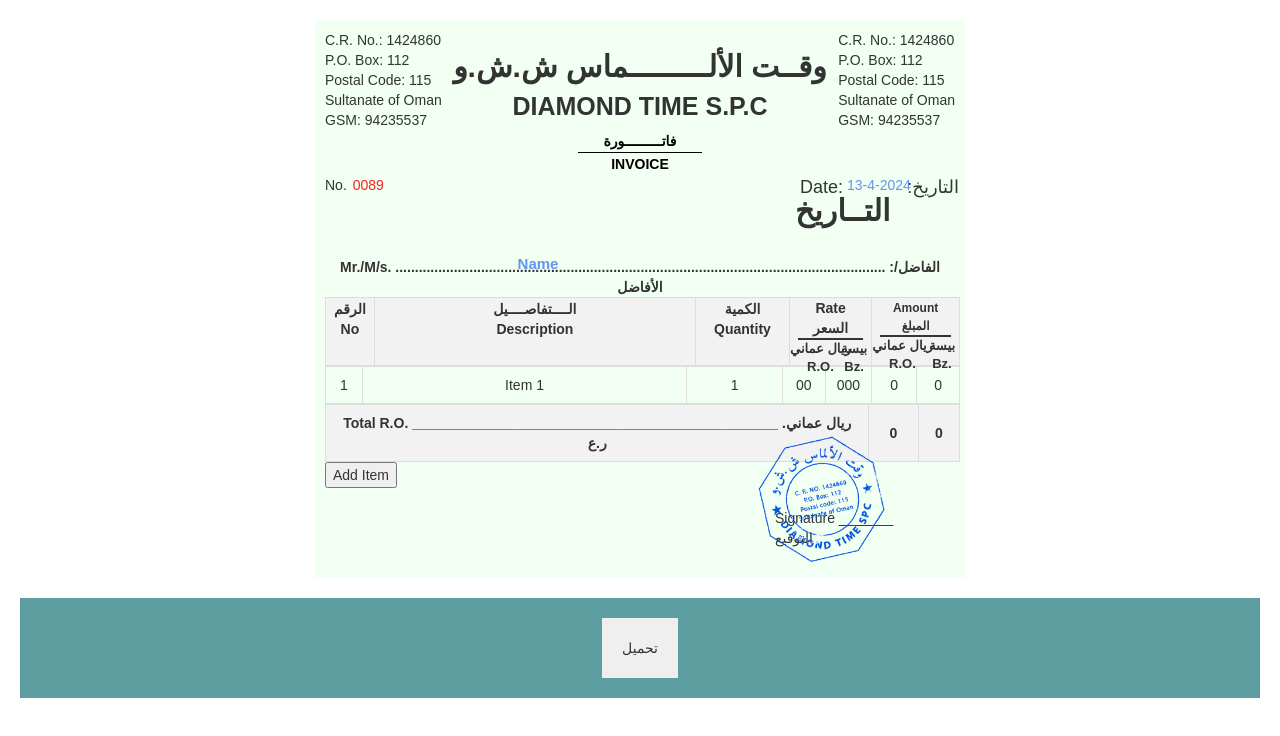
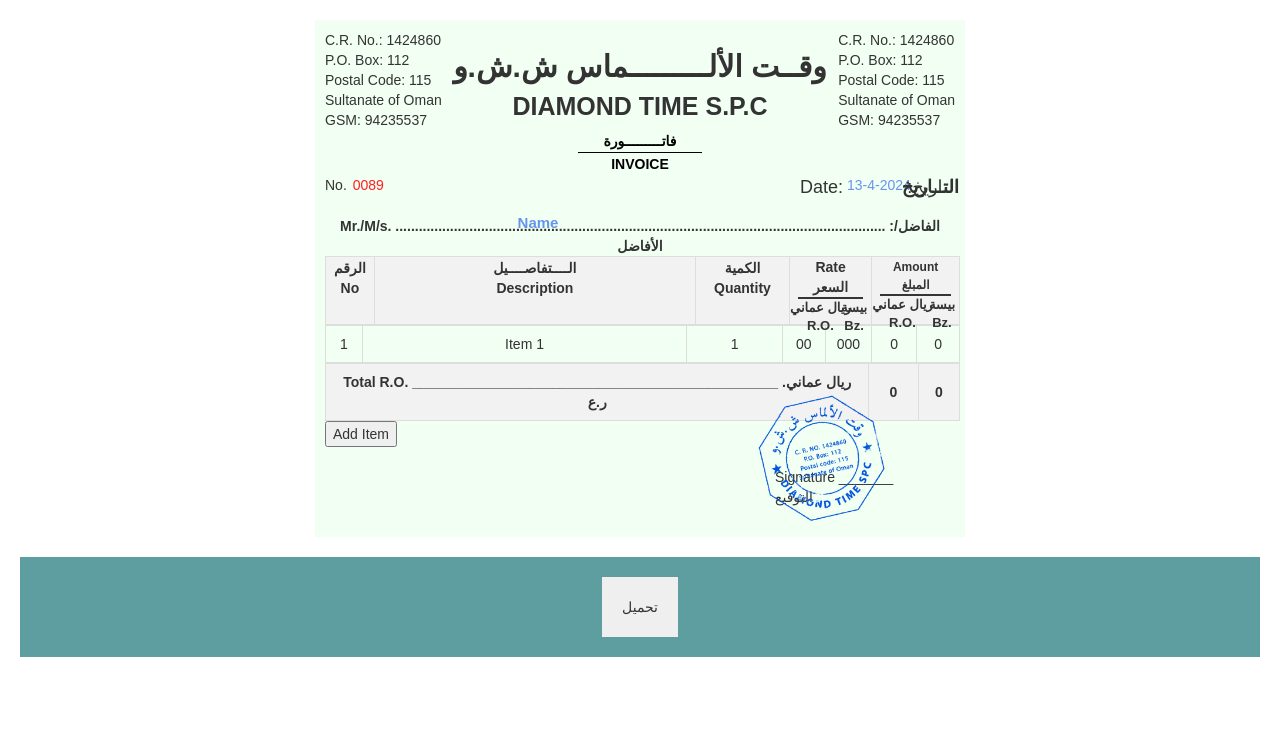
Before and after one commit to mhmood478/invoice, a plain HTML site: page index.html in a window 1280 px wide. Drawn offline with nearby package versions, Linux system fonts and the light colour scheme.

Commit message:
Update index.html

```diff
--- a/index.html
+++ b/index.html
@@ -52,9 +52,9 @@
 				<input type="text" id="dateTextbox"
 					style="position: absolute; right: 40px; color: cornflowerblue; border: none; background: none; outline: none; width: 70px;">
 
-					<h2 style="font-weight: 900;"> التــاريخ</h2>
+					<h2 style="position: absolute; top:-16px; right: -4px; font-size: 18px ; font-weight: 900;"> التــاريخ</h2>
 
-				<h3 style="position: absolute; top:-16px; right: -4px; font-size: 18px; ;"> :التاريخ </h3>
+				<h3 style="position: absolute; top:-16px; right: -4px; font-size: 18px ;"> :التاريخ </h3>
 				</div>
 		</div>
 		<br>
```
